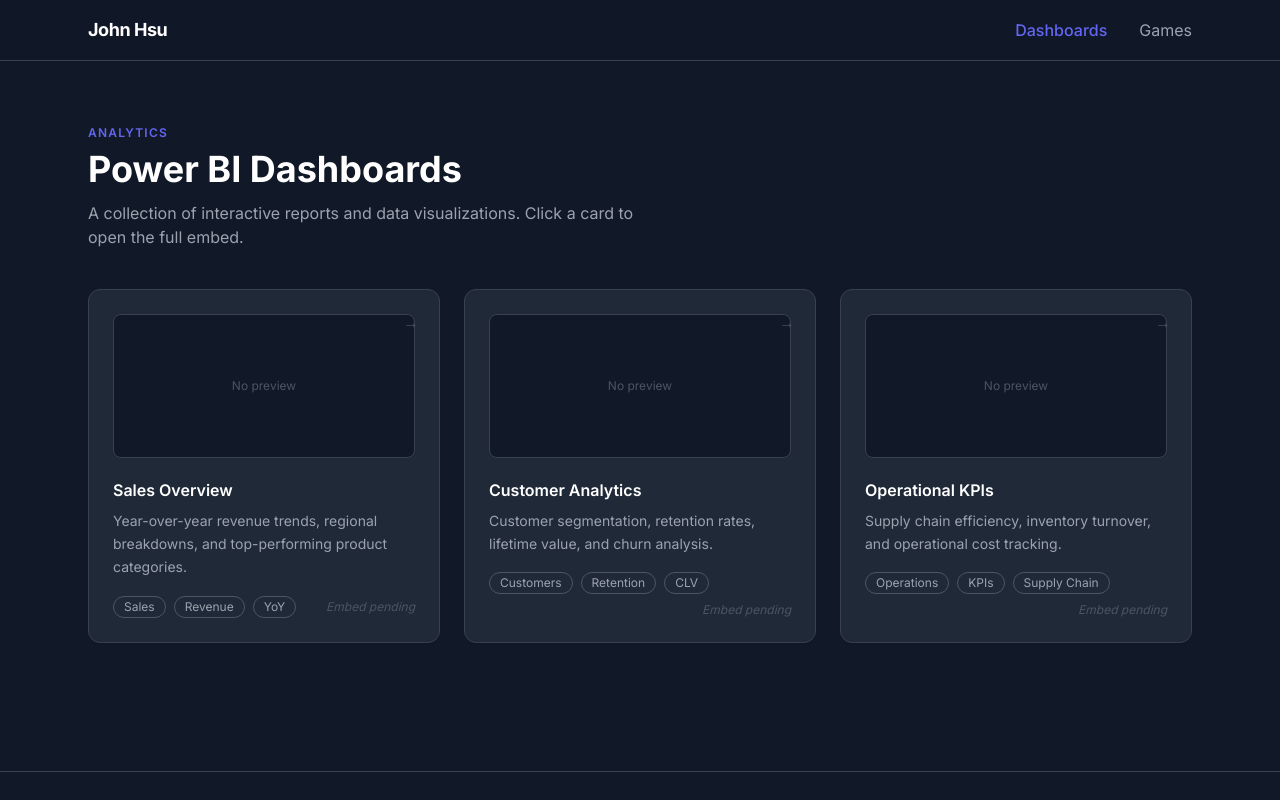
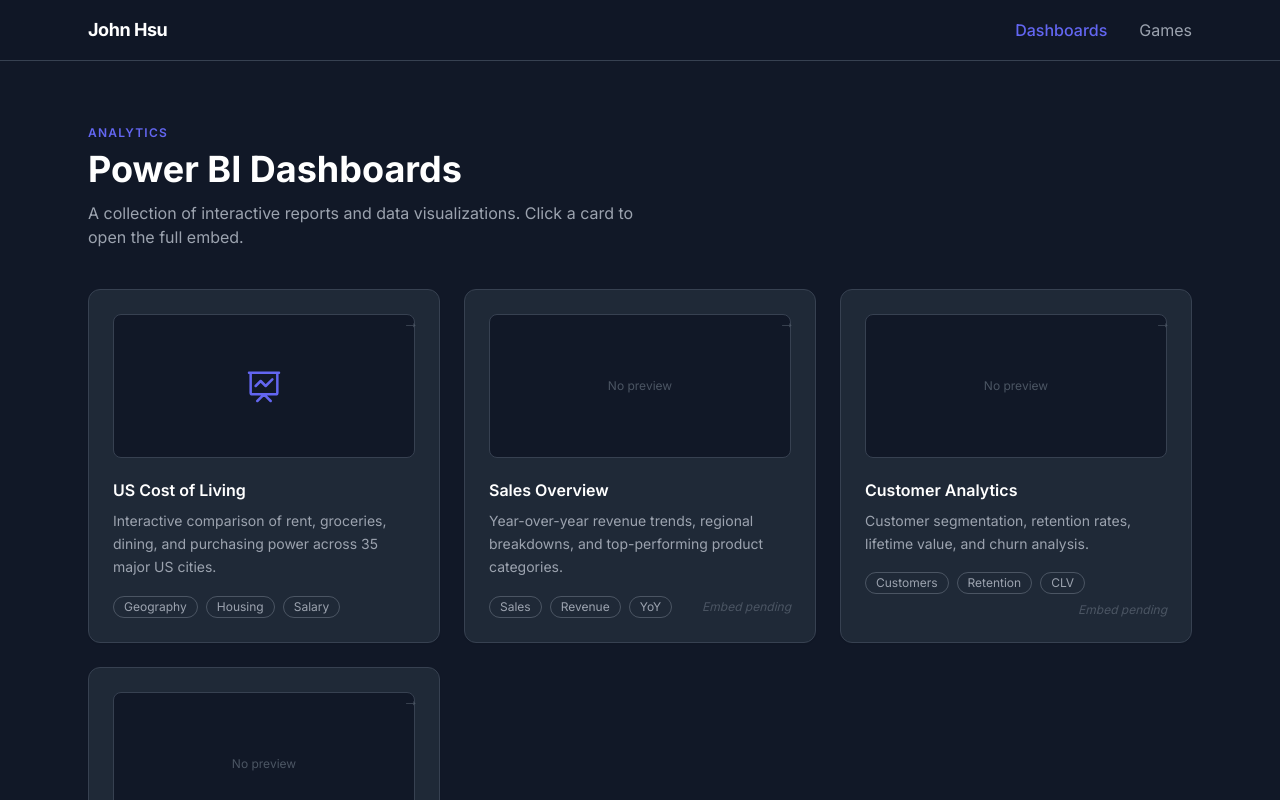
Before and after one commit to johnmhsu11/portfolio, a React (Vite) app: page /dashboards in a window 1280 px wide. Shown: the top 800 px of the page. Built offline with nearby package versions, Linux system fonts and the light colour scheme.

Commit message:
Add US Cost of Living Streamlit dashboard

```diff
--- a/src/data/dashboards.js
+++ b/src/data/dashboards.js
@@ -1,16 +1,17 @@
-/**
- * Dashboards data
- * To embed a Power BI report:
- *  1. Open the report in Power BI Service
- *  2. File → Publish to web
- *  3. Copy the iframe src URL and paste it as embedUrl below
- */
 const dashboards = [
+  {
+    id: 'us-cost-of-living',
+    title: 'US Cost of Living',
+    description: 'Interactive comparison of rent, groceries, dining, and purchasing power across 35 major US cities.',
+    embedUrl: 'https://cost-of-living-dashboard-wuect5xxvsqmhprsb3fqud.streamlit.app/?embedded=true',
+    tags: ['Geography', 'Housing', 'Salary'],
+    thumbnail: null,
+  },
   {
     id: 'sales-overview',
     title: 'Sales Overview',
     description: 'Year-over-year revenue trends, regional breakdowns, and top-performing product categories.',
-    embedUrl: '', // paste Power BI embed URL here
+    embedUrl: '',
     tags: ['Sales', 'Revenue', 'YoY'],
     thumbnail: null,
   },
```
